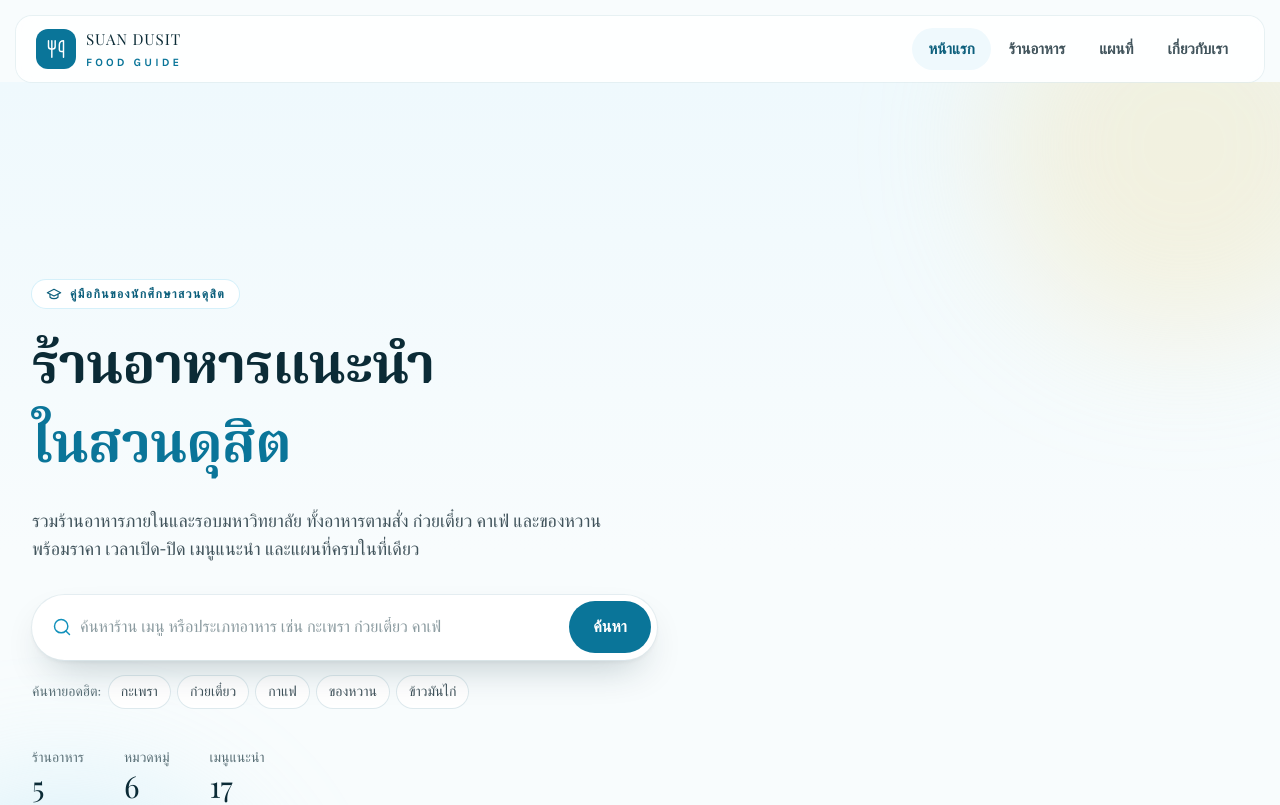
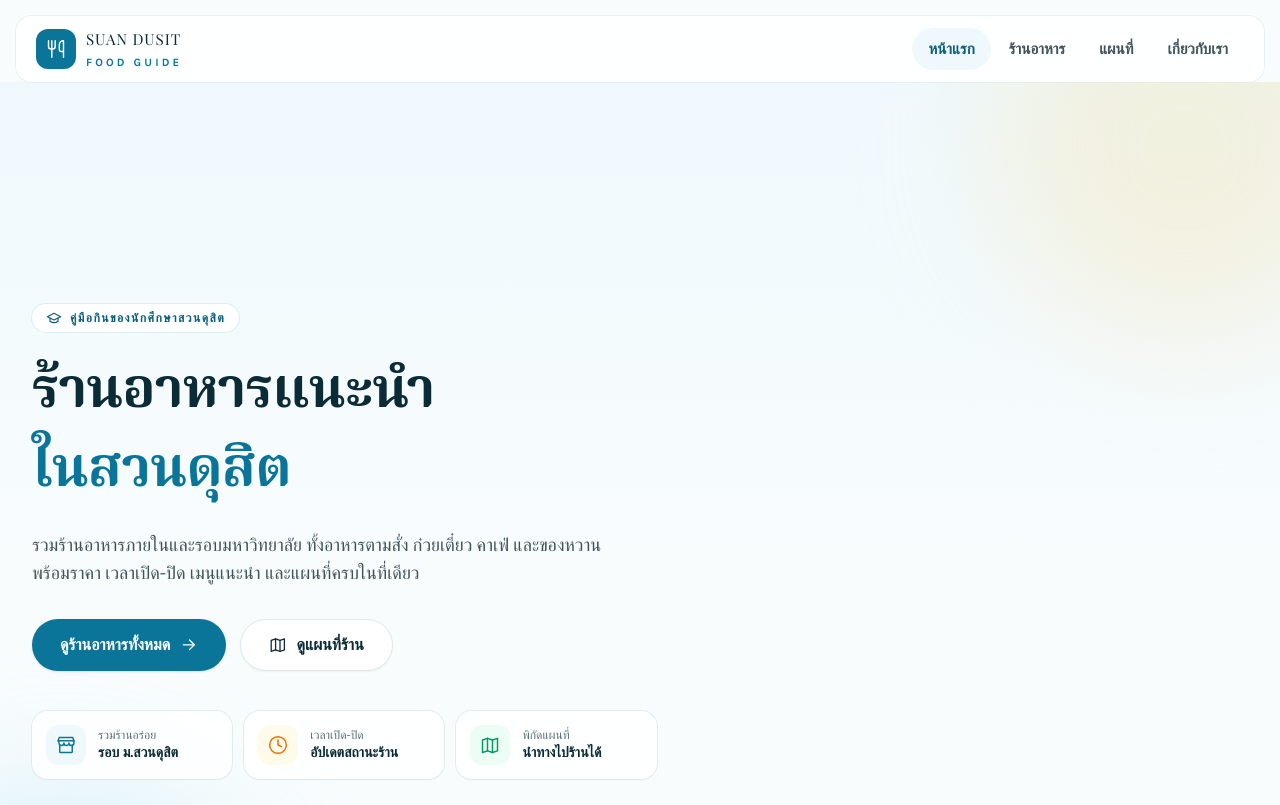
Before and after one commit to satangttv4Xd/suandusitfood, a React (Vite) app: page / in a window 1280 px wide. Shown: the top 805 px of the page. Built offline with nearby package versions, Linux system fonts and the light colour scheme; a web font is replaced by a local one.

Commit message:
fix(ui): update Home

```diff
--- a/src/pages/Home.tsx
+++ b/src/pages/Home.tsx
@@ -3,13 +3,11 @@ import { Link } from 'react-router-dom'
 import { CategoryCard } from '../components/CategoryCard'
 import { Icon } from '../components/Icon'
 import { RestaurantCard, RestaurantRow } from '../components/RestaurantCard'
-import { SearchBar } from '../components/SearchBar'
 import { SmartImage } from '../components/SmartImage'
 import { ButtonLink, EmptyState, SectionHeading } from '../components/ui'
 import { formatPriceRange } from '../lib/format'
 import { useCategories, useClockTick, useRestaurantViews } from '../lib/hooks'
 
-const QUICK_SEARCHES = ['กะเพรา', 'ก๋วยเตี๋ยว', 'กาแฟ', 'ของหวาน', 'ข้าวมันไก่']
 
 export function Home() {
   useClockTick()
@@ -38,7 +36,6 @@ export function Home() {
     [restaurants],
   )
 
-  const menuCount = restaurants.reduce((total, restaurant) => total + restaurant.menus.length, 0)
 
   return (
     <>
@@ -75,35 +72,46 @@ export function Home() {
               และของหวาน พร้อมราคา เวลาเปิด-ปิด เมนูแนะนำ และแผนที่ครบในที่เดียว
             </p>
 
-            <div className="mt-8 max-w-2xl">
-              <SearchBar />
+            <div className="mt-8 flex flex-wrap items-center gap-3.5">
+              <ButtonLink to="/restaurants" size="lg" iconRight="arrowRight" className="shadow-md">
+                ดูร้านอาหารทั้งหมด
+              </ButtonLink>
+              <ButtonLink to="/map" size="lg" variant="outline" icon="map" className="shadow-xs">
+                ดูแผนที่ร้าน
+              </ButtonLink>
             </div>
 
-            <div className="mt-4 flex flex-wrap items-center gap-2">
-              <span className="text-sm text-muted">ค้นหายอดฮิต:</span>
-              {QUICK_SEARCHES.map((term) => (
-                <Link
-                  key={term}
-                  to={`/restaurants?q=${encodeURIComponent(term)}`}
-                  className="cursor-pointer rounded-full bg-white px-3 py-1.5 text-sm font-medium text-body ring-1 ring-line transition-colors duration-200 hover:bg-brand-50 hover:text-brand-700 hover:ring-brand-200"
-                >
-                  {term}
-                </Link>
-              ))}
+            <div className="mt-10 grid grid-cols-2 gap-3 sm:grid-cols-3">
+              <div className="flex items-center gap-3 rounded-2xl bg-white/80 p-3.5 shadow-xs ring-1 ring-line/80 backdrop-blur-xs">
+                <span className="flex h-10 w-10 shrink-0 items-center justify-center rounded-xl bg-brand-50 text-brand-600">
+                  <Icon name="store" className="h-5 w-5" />
+                </span>
+                <div className="min-w-0">
+                  <p className="text-xs text-muted">รวมร้านอร่อย</p>
+                  <p className="text-sm font-bold text-ink">รอบ ม.สวนดุสิต</p>
+                </div>
+              </div>
+
+              <div className="flex items-center gap-3 rounded-2xl bg-white/80 p-3.5 shadow-xs ring-1 ring-line/80 backdrop-blur-xs">
+                <span className="flex h-10 w-10 shrink-0 items-center justify-center rounded-xl bg-amber-50 text-amber-600">
+                  <Icon name="clock" className="h-5 w-5" />
+                </span>
+                <div className="min-w-0">
+                  <p className="text-xs text-muted">เวลาเปิด-ปิด</p>
+                  <p className="text-sm font-bold text-ink">อัปเดตสถานะร้าน</p>
+                </div>
+              </div>
+
+              <div className="col-span-2 flex items-center gap-3 rounded-2xl bg-white/80 p-3.5 shadow-xs ring-1 ring-line/80 backdrop-blur-xs sm:col-span-1">
+                <span className="flex h-10 w-10 shrink-0 items-center justify-center rounded-xl bg-emerald-50 text-emerald-600">
+                  <Icon name="map" className="h-5 w-5" />
+                </span>
+                <div className="min-w-0">
+                  <p className="text-xs text-muted">พิกัดแผนที่</p>
+                  <p className="text-sm font-bold text-ink">นำทางไปร้านได้</p>
+                </div>
+              </div>
             </div>
-
-            <dl className="mt-10 flex flex-wrap gap-x-10 gap-y-4">
-              {[
-                { label: 'ร้านอาหาร', value: restaurants.length },
-                { label: 'หมวดหมู่', value: categories.length },
-                { label: 'เมนูแนะนำ', value: menuCount },
-              ].map((stat) => (
-                <div key={stat.label}>
-                  <dt className="text-sm text-muted">{stat.label}</dt>
-                  <dd className="font-display text-3xl text-ink">{stat.value}</dd>
-                </div>
-              ))}
-            </dl>
           </div>
 
           {/* A live collage of whatever is currently in the database. */}
```
